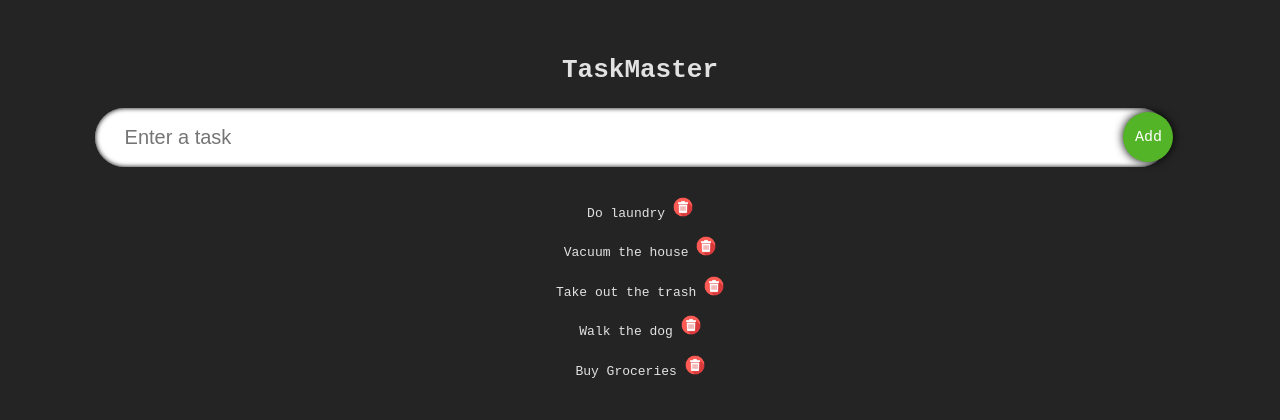
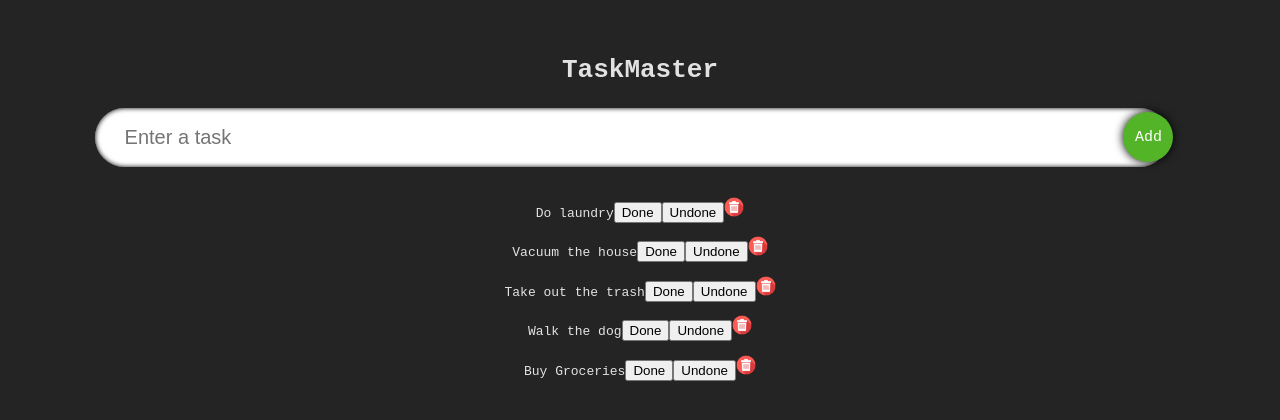
Before and after one commit to Medieinstitutet/the-todos-lindelind, a React (Vite) app: page / in a window 1280 px wide. Shown: the top 420 px of the page. Built offline with nearby package versions, Linux system fonts and the light colour scheme.

Commit message:
added done and undone functions and buttons.

```diff
--- a/src/App.css
+++ b/src/App.css
@@ -65,6 +65,10 @@
   transform: scale(0.9);
 }
 
+.done {
+  text-decoration: line-through red 2px;
+}
+
 @media (max-width: 1024px) {
   .input-box {
     width: 92%;
--- a/src/components/TaskApp.tsx
+++ b/src/components/TaskApp.tsx
@@ -20,6 +20,31 @@ export const TaskApp = () => {
     setTasks(tasks.filter((task) => task.name !== name));
   };
 
+  const markAsDone = (name:string) => {
+    setTasks(
+        tasks.map((task) => {
+            if(task.name === name) {
+                return {...task, isDone: true};
+            } else {
+                return task;
+            }
+        })
+    )
+  }
+
+  const markUnDone = (name:string) => {
+     setTasks(
+        tasks.map((task) => {
+            if(task.name === name) {
+                return {...task, isDone: false};
+            } else {
+                return task;
+            }
+        })
+    )
+  }
+
+
   return (
     <>
       <h1>TaskMaster</h1>
@@ -27,6 +52,8 @@ export const TaskApp = () => {
       {tasks.map((task) => (
         <UpdateTask
         task={task}
+        taskdone={markAsDone}
+        taskundone={markUnDone}
         removetask={removeTask}
         key={task.name} />
       ))}
--- a/src/components/UpdateTask.tsx
+++ b/src/components/UpdateTask.tsx
@@ -4,12 +4,19 @@ import deleteimg from "../images/delete.png"
 interface IUpdateTaskProps {
     task: Task;
     removetask: (name:string) => void;
+    taskdone: (name:string) => void;
+    taskundone: (name:string) => void;
 }
 
 export const UpdateTask = (props: IUpdateTaskProps) => {
 
+    const clickDone = () => {
+        props.taskdone(props.task.name)
+    }
 
-
+     const clickUndone = () => {
+       props.taskundone(props.task.name);
+     };
 
 
     const clickRemove = () => {
@@ -18,9 +25,16 @@ export const UpdateTask = (props: IUpdateTaskProps) => {
 
     return (
       <>
-        <p>
-          {props.task.name} {props.task.isDone}
-          <img src={deleteimg} onClick={clickRemove} className="remove-button" alt = "remove task" />
+        <p className = {props.task.isDone ? "done" : ""}> {props.task.name}
+        <button onClick={clickDone}>Done</button>
+        <button onClick={clickUndone}>Undone</button>
+          <img
+            src={deleteimg}
+            onClick={clickRemove}
+            className="remove-button"
+            alt="remove task"
+          />
+
         </p>
       </>
     );
```
